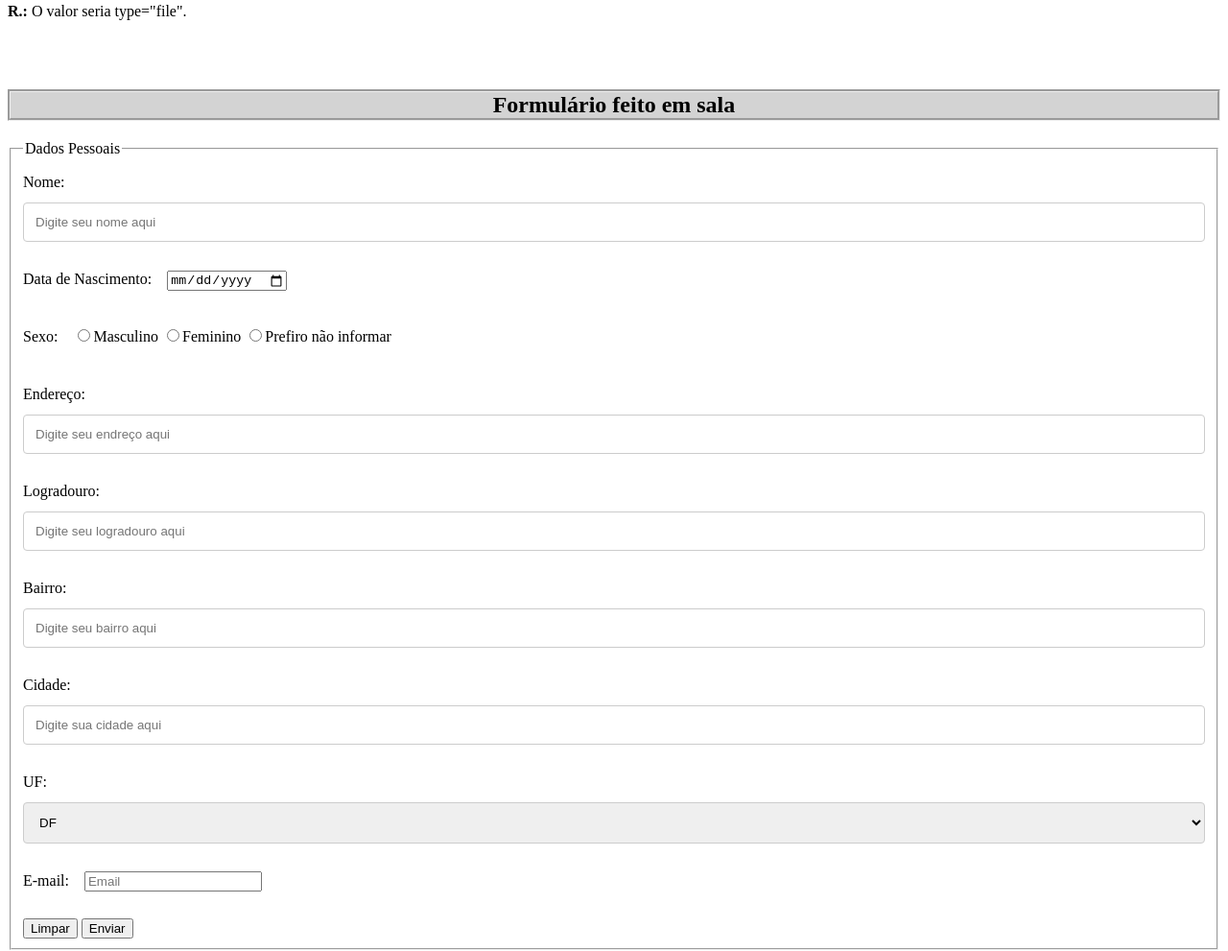
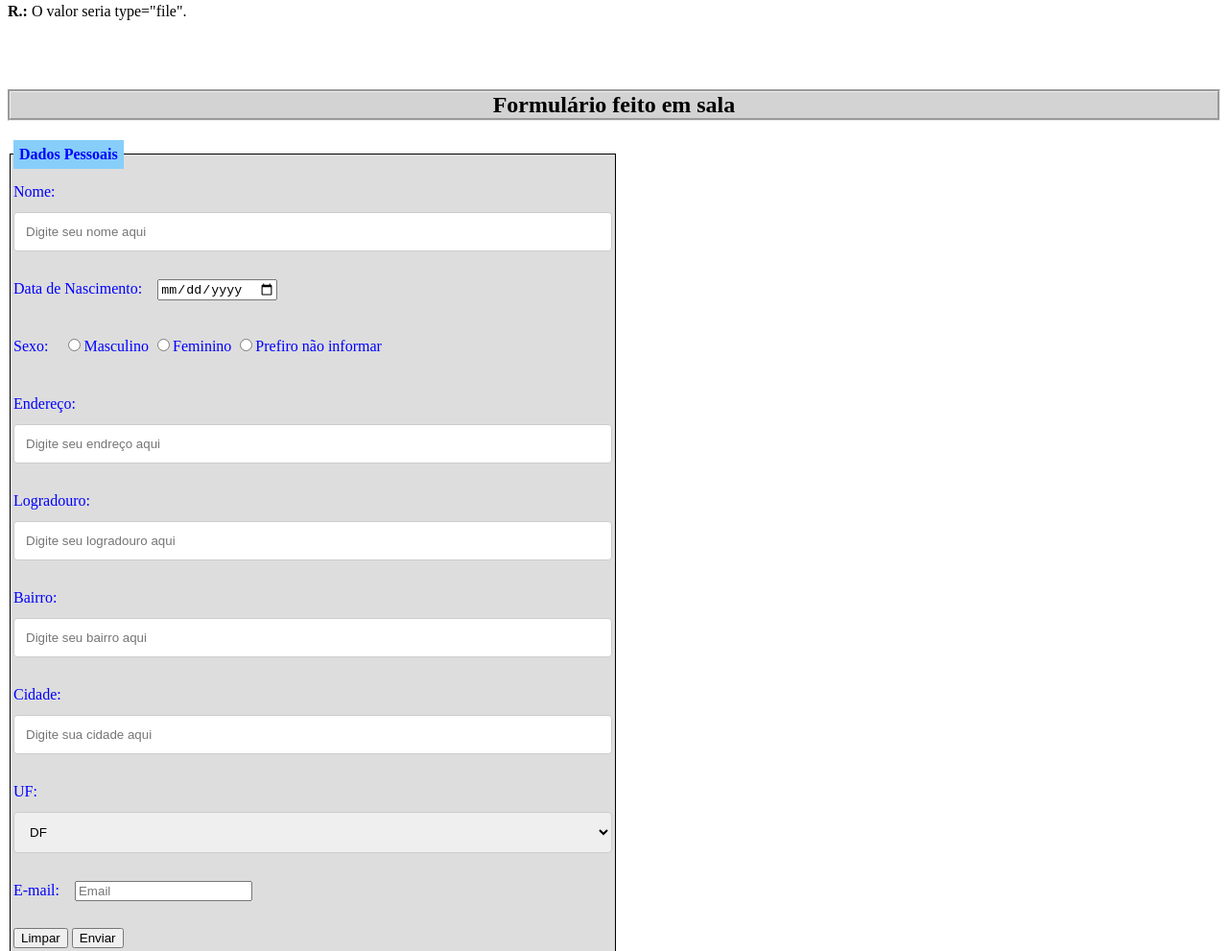
Before and after one commit to auesenac/formulariohtml, a plain HTML site: page index.html in a window 1280 px wide. Shown: the part 1168-2159 px from the top of the page at 96% size. Drawn offline with Linux system fonts and the light colour scheme.

Commit message:
Update styles.css

```diff
--- a/styles.css
+++ b/styles.css
@@ -36,3 +36,18 @@ a
         color: white;
         padding: 14px 25px;
     }
+
+fieldset
+    {
+        border: 1px solid #000000;
+        width: 50%;
+        padding: 3px;
+        color:#00f;
+        background-color:#ddd
+    }
+fieldset legend
+    {
+        background: lightskyblue;
+        padding: 6px;
+        font-weight: bold;
+    }
```
